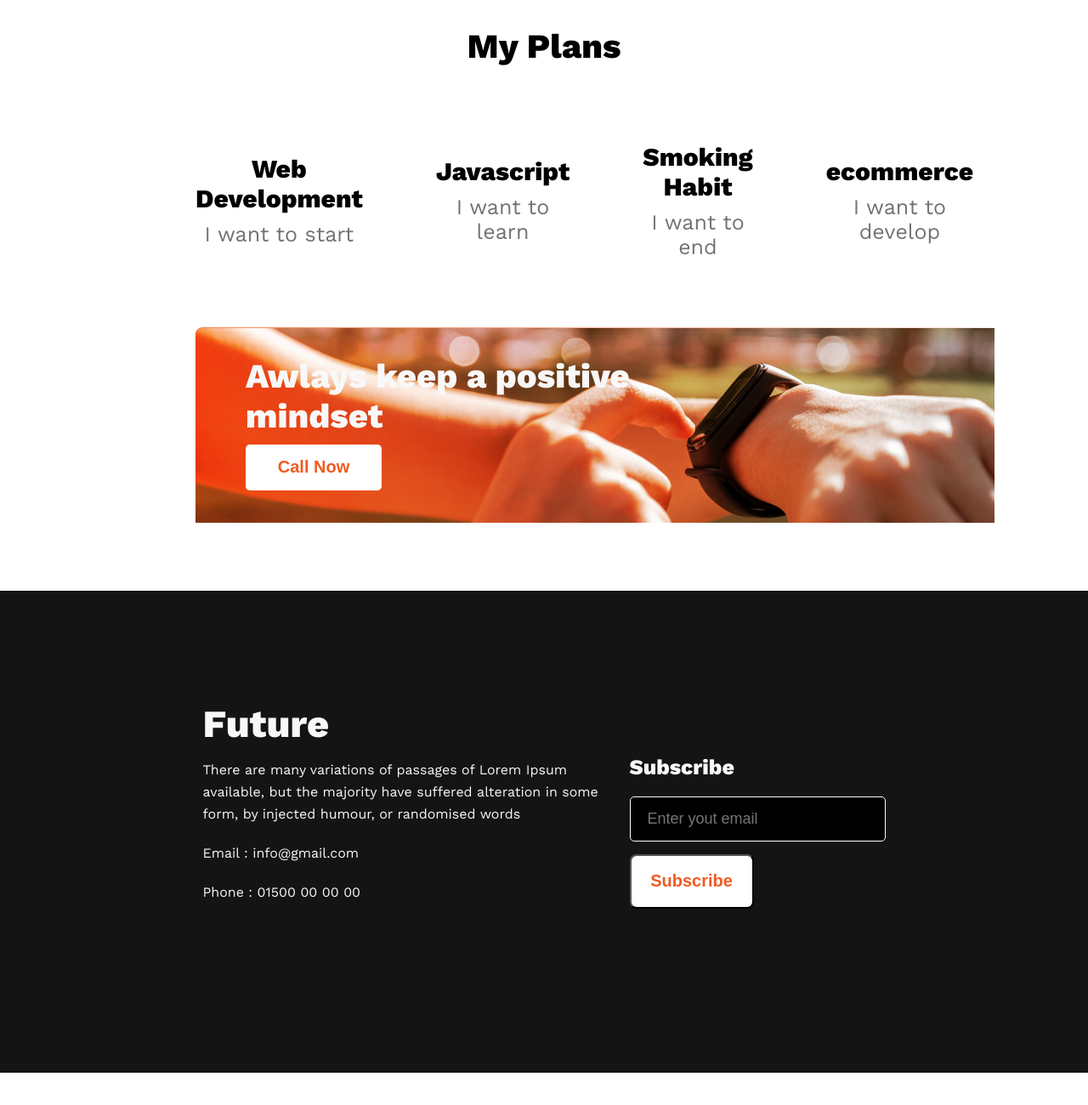
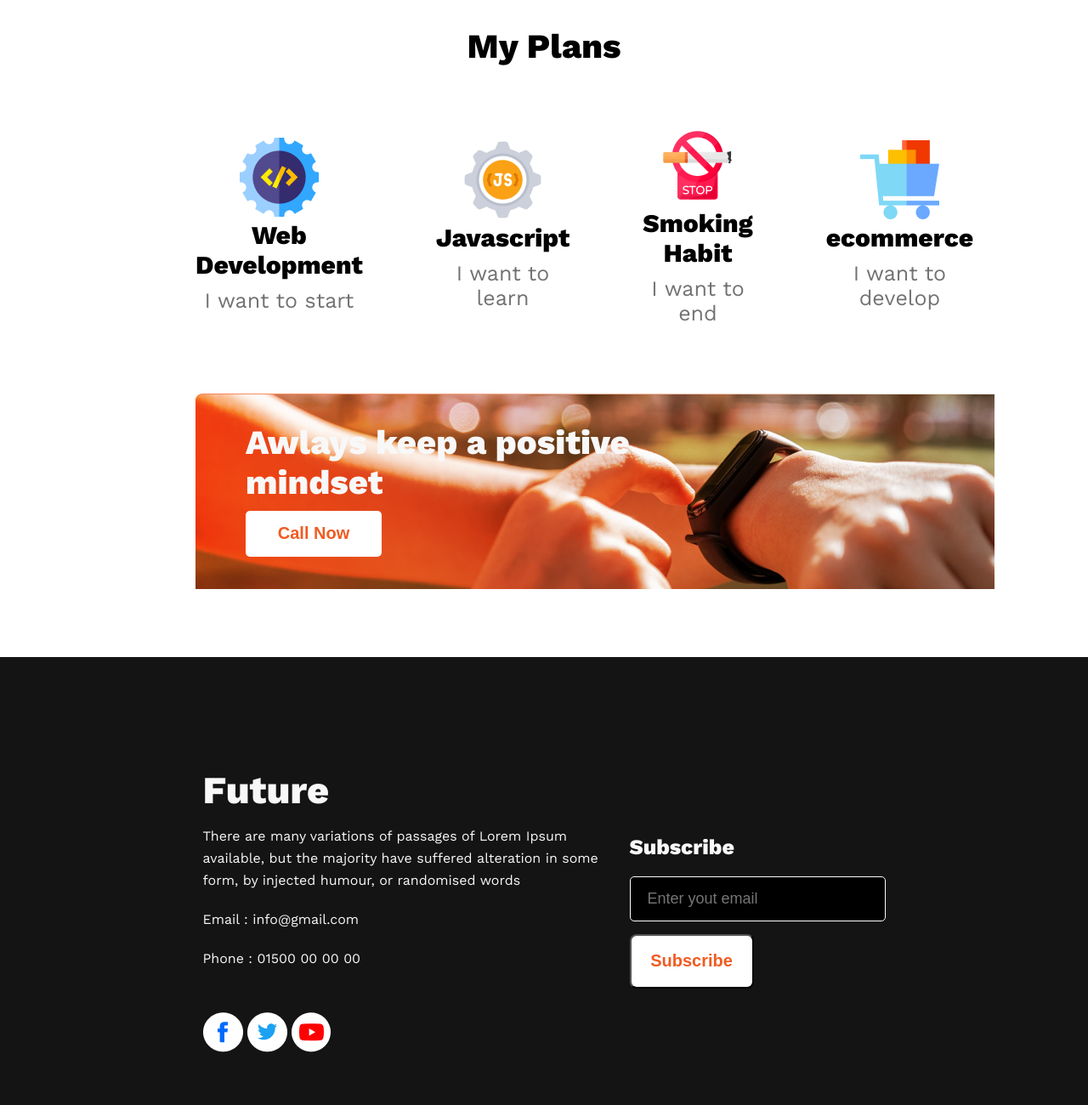
Before and after one commit to Shakil876/6no-task, a plain HTML site: page index.html in a window 1280 px wide. Shown: the part 1654-2954 px from the top of the page at 85% size. Before the commit the page ends 2916 px from the top, so only its background shows below. Drawn offline with nearby package versions, Linux system fonts and the light colour scheme; the site is published under a folder, as on GitHub Pages, so addresses that start at the root find nothing.

Commit message:
final bug

```diff
--- a/index.html
+++ b/index.html
@@ -28,7 +28,7 @@
     </header>
     <main>
         <section class="section">
-            <img class="img" src="/images/person.png" alt="">
+            <img class="img" src="./images/person.png" alt="">
             <div class="sectionright">
                 <h3 class="failurestitle">My failures of <br> previous year</h3>
                 <p class="failuresdescription">Contrary to popular belief, Lorem Ipsum is not simply random text. It has
@@ -53,22 +53,22 @@
 
 
                 <div class="myplancontent">
-                    <img src="/images/icons/web.png" alt="">
+                    <img src="./images/icons/web.png" alt="">
                     <h3>Web Development</h3>
                     <h5>I want to start</h5>
                 </div>
                 <div class="myplancontent">
-                    <img src="/images/icons/js.png" alt="">
+                    <img src="./images/icons/js.png" alt="">
                     <h3>Javascript</h3>
                     <h5>I want to learn</h5>
                 </div>
                 <div class="myplancontent">
-                    <img src="/images/icons/smoke.png" alt="">
+                    <img src="./images/icons/smoke.png" alt="">
                     <h3>Smoking Habit</h3>
                     <h5>I want to end</h5>
                 </div>
                 <div class="myplancontent">
-                    <img src="/images/icons/ecom.png" alt="">
+                    <img src="./images/icons/ecom.png" alt="">
                     <h3>ecommerce</h3>
                     <h5>I want to develop</h5>
                 </div>
@@ -97,9 +97,9 @@
                 <p class="email">Email : info@gmail.com</p>
                 <p class="email">Phone : 01500 00 00 00</p>
                 <div class="socialicon">
-                    <img src="/images/icons/fb.png" alt="">
-                    <img src="/images/icons/twitter.png" alt="">
-                    <img src="/images/icons/youtube.png" alt="">
+                    <img src="./images/icons/fb.png" alt="">
+                    <img src="./images/icons/twitter.png" alt="">
+                    <img src="./images/icons/youtube.png" alt="">
                 </div>
             </div>
             <div class="footerright">
```
